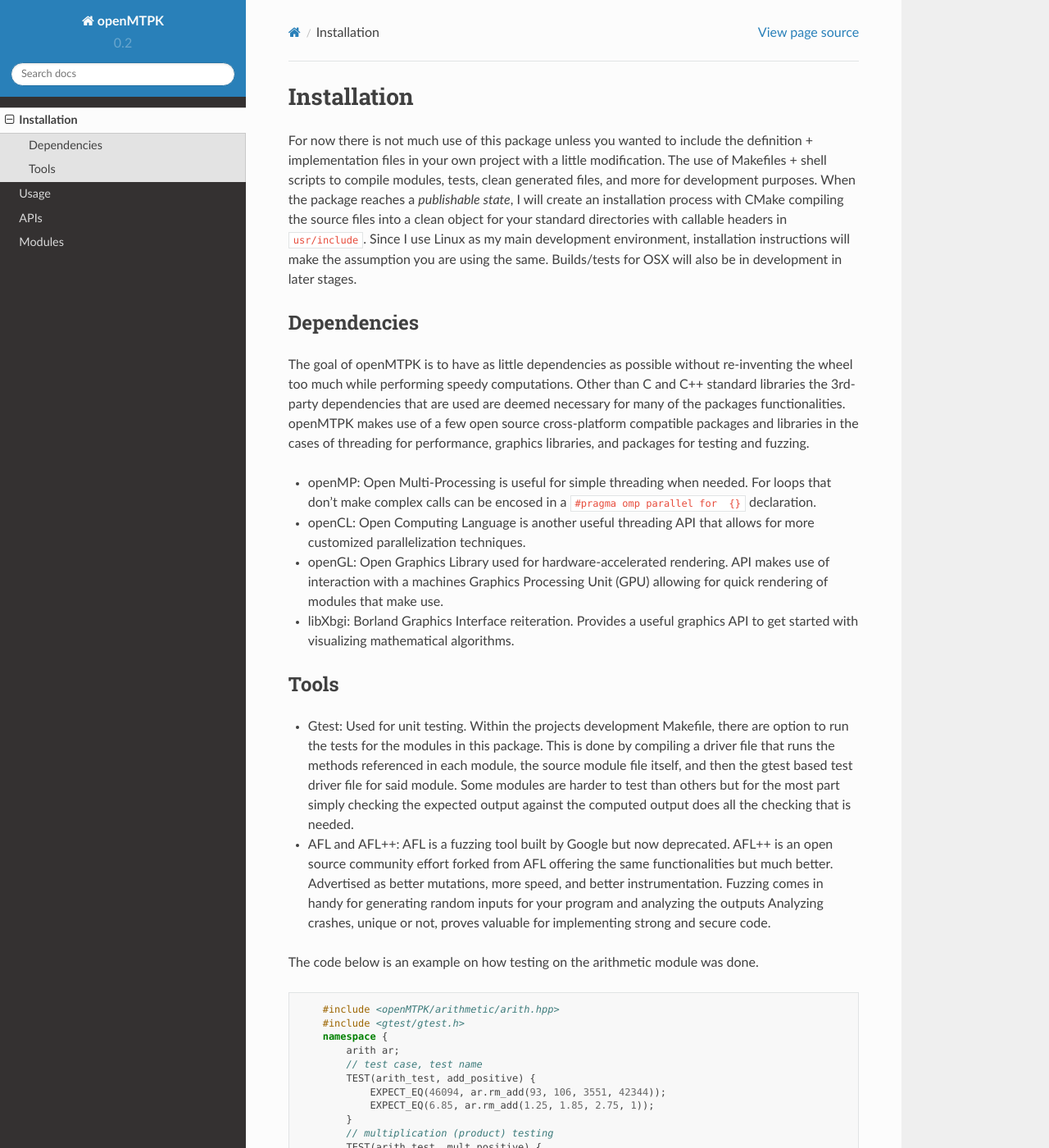
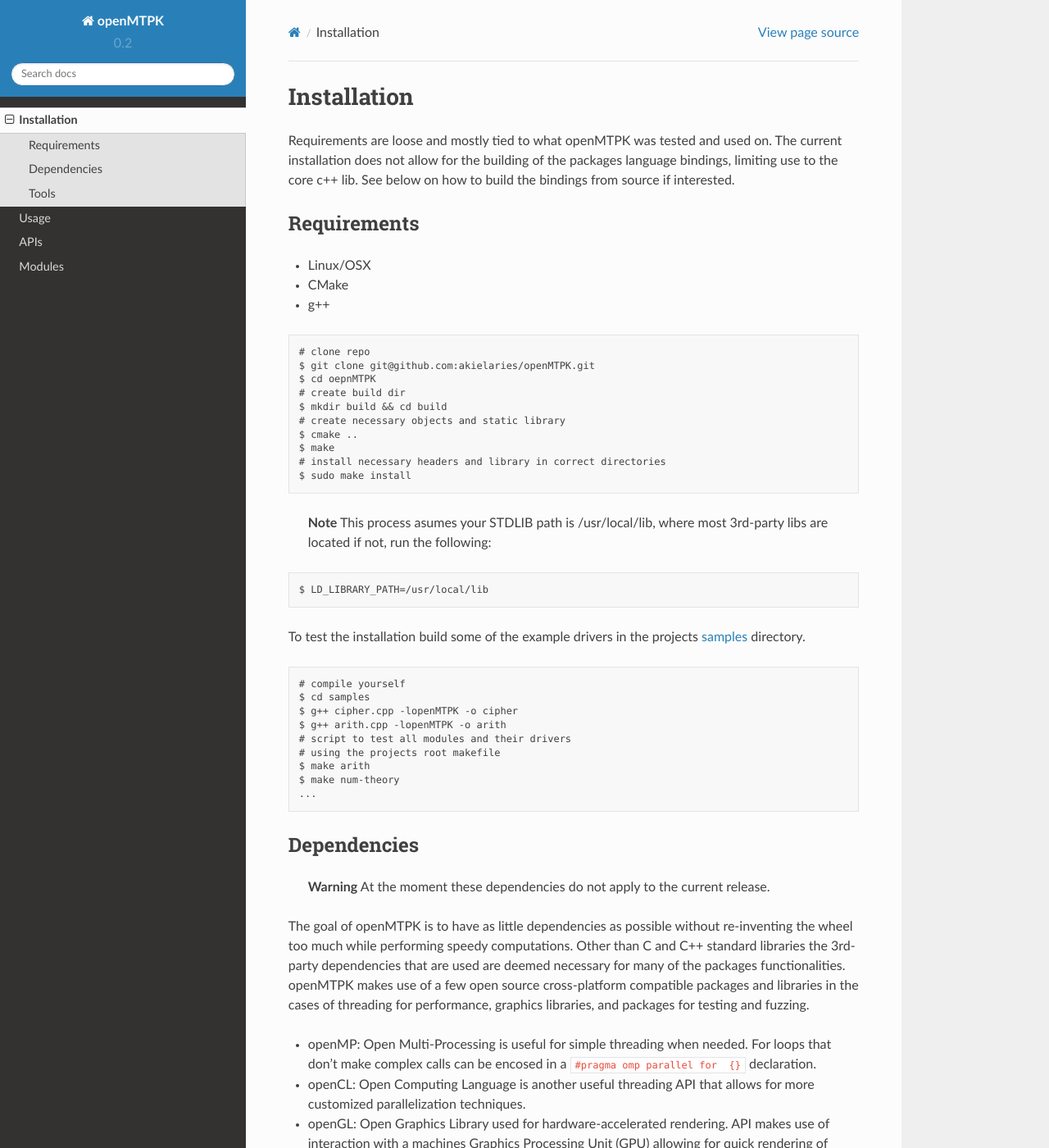
Before and after one commit to akielaries/openMTPK-docs, a Sphinx documentation site: the page built from docs/source/Installation.md, in a window 1280 px wide and 1400 px high. Shown: the whole window at 82% size. Built offline with Sphinx 7.4.7 and the Read the Docs theme 2.0.0, drawn with Linux system fonts in a browser that asks for light colours.

Commit message:
Update Installation.md

````diff
--- a/docs/source/Installation.md
+++ b/docs/source/Installation.md
@@ -1,18 +1,51 @@
 Installation
 =====
 
-For now there is not much use of this package unless you wanted to include the
-definition + implementation files in your own project with a little modification.
-The use of Makefiles + shell scripts to compile modules, tests, clean generated files,
-and more for development purposes. When the package reaches a *publishable state*, I
-will create an installation process with CMake compiling the source files into a clean
-object for your standard directories with callable headers in `usr/include`. Since I
-use Linux as my main development environment, installation instructions will make the
-assumption you are using the same. Builds/tests for OSX will also be in development in
-later stages.
+Requirements are loose and mostly tied to what openMTPK was tested and used on.
+The current installation does not allow for the building of the packages language
+bindings, limiting use to the core c++ lib. See below on how to build the bindings
+from source if interested.
+## Requirements
+* Linux/OSX
+* CMake
+* g++
+```
+# clone repo
+$ git clone git@github.com:akielaries/openMTPK.git
+$ cd oepnMTPK
+# create build dir
+$ mkdir build && cd build
+# create necessary objects and static library
+$ cmake ..
+$ make
+# install necessary headers and library in correct directories
+$ sudo make install
+```
+> **Note**
+> This process asumes your STDLIB path is /usr/local/lib, where most 3rd-party
+> libs are located if not, run the following:
+```
+$ LD_LIBRARY_PATH=/usr/local/lib
+```
 
+To test the installation build some of the example drivers in the projects
+[samples](https://github.com/akielaries/openMTPK/tree/main/samples) directory.
+```
+# compile yourself
+$ cd samples
+$ g++ cipher.cpp -lopenMTPK -o cipher
+$ g++ arith.cpp -lopenMTPK -o arith
+# script to test all modules and their drivers
+# using the projects root makefile
+$ make arith
+$ make num-theory
+...
+```
 Dependencies
 ------------
+> **Warning**
+> At the moment these dependencies do not apply to the current release.
+
 The goal of openMTPK is to have as little dependencies as possible without re-inventing
 the wheel too much while performing speedy computations. Other than C and C++ standard
 libraries the 3rd-party dependencies that are used are deemed necessary for many of the
````
